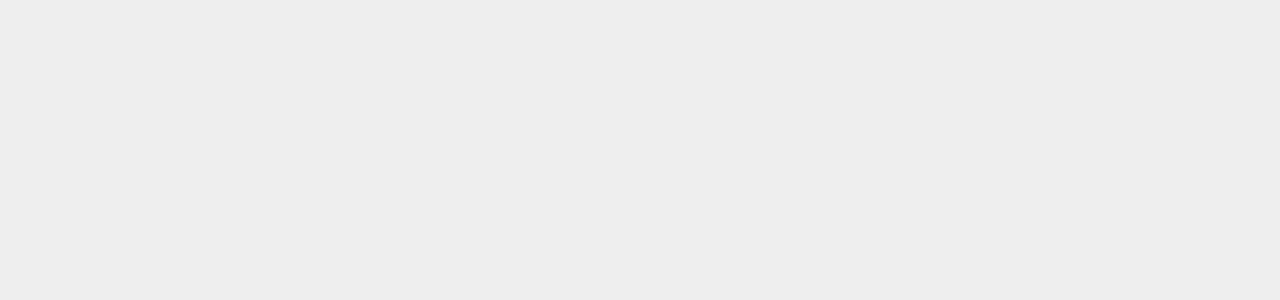
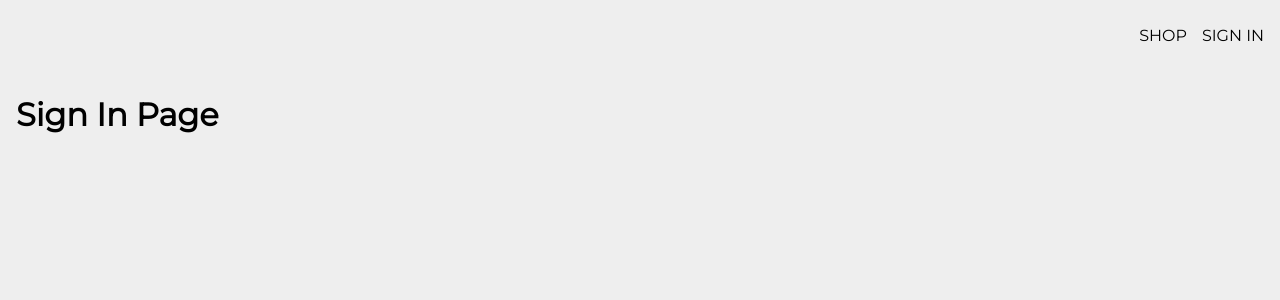
Before and after one commit to kendayao/react-practice, a React (Create React App) app: page /sign-in in a window 1280 px wide. Before the commit this address had no page. Shown: the top 300 px of the page. Built offline with nearby package versions, Linux system fonts and the light colour scheme; a web font is replaced by a local one.

Commit message:
create sign in page and route

```diff
--- a/package.json
+++ b/package.json
@@ -6,6 +6,7 @@
     "@testing-library/jest-dom": "^5.16.5",
     "@testing-library/react": "^13.4.0",
     "@testing-library/user-event": "^13.5.0",
+    "firebase": "^10.5.2",
     "react": "^18.2.0",
     "react-dom": "^18.2.0",
     "react-router-dom": "^6.15.0",
--- a/src/components/App.js
+++ b/src/components/App.js
@@ -3,6 +3,7 @@ import { Routes, Route, Outlet } from 'react-router-dom'
 
 import Home from "../routes/Home"
 import Navigation from '../routes/Navigation'
+import SignIn from '../routes/SignIn'
 
 
 
@@ -19,6 +20,7 @@ function App(){
         <Route path='/' element={<Navigation/>}>
           <Route index element={<Home/>}/>
           <Route path='shop' element={<Shop/>}/>
+          <Route path='sign-in' element={<SignIn/>}/>
         </Route>
 
 
--- a/src/routes/Navigation.js
+++ b/src/routes/Navigation.js
@@ -14,6 +14,9 @@ function Navigation(){
                 <Link className='nav-link' to='/shop'>
                   SHOP
                 </Link>
+                <Link className='sign-in' to='/sign-in'>
+                  SIGN IN
+                </Link>
 
             </div>
         </div>
--- /dev/null
+++ b/src/routes/SignIn.js
@@ -0,0 +1,13 @@
+import React from 'react'
+
+function SignIn(){
+
+    return(
+        <div>
+            <h1>Sign In Page</h1>
+        </div>
+    )
+
+}
+
+export default SignIn
```
Also changed, not shown: 1 other file (tests, documents, lock files or other folders).
